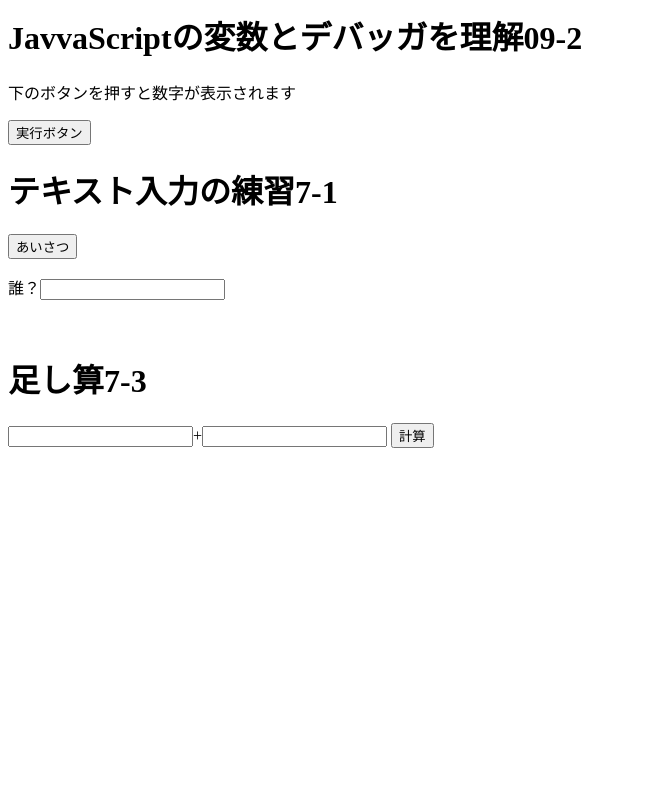
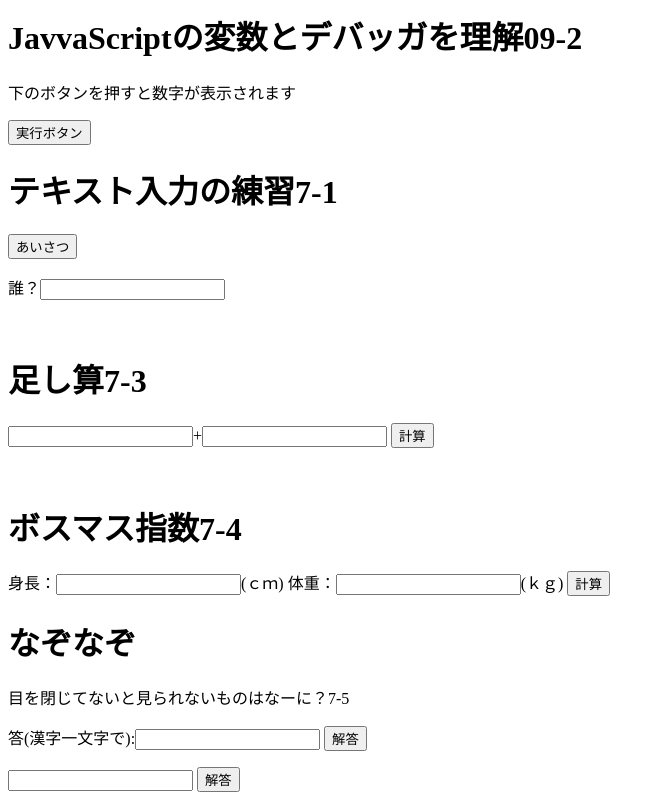
Before and after one commit to naoki5/2018oz-2, a plain HTML site: page index.html in a window 1280 px wide. Shown: the part 1551-2351 px from the top of the page, without its empty margins (0-665 px from the left). Before the commit the page ends 2015 px from the top, so only its background shows below. Drawn offline with Linux system fonts and the light colour scheme.

Commit message:
ex07-5_end

```diff
--- a/ex07-3.js
+++ b/ex07-3.js
@@ -1,5 +1,5 @@
 function add(){
 var x = document.getElementById('input1').value;
 var y = document.getElementById('input2').value;
-alert(x+y);
+alert(Number(x)+Number(y));
 }
--- /dev/null
+++ b/ex07-4.js
@@ -0,0 +1,5 @@
+function abc(){
+  var h =document.getElementById('both1').value;
+  var w = document.getElementById('both2').value;
+  alert(Number(w)/((Number(h)/100)*(Number(h)/100)));
+}
--- /dev/null
+++ b/ex07-5.js
@@ -0,0 +1,9 @@
+function nazo() {
+  if(document.getElementById('answer').value == '夢' ){
+    alert('あたり！');
+  }else
+  {if(document.getElementById('answer').value !== '夢' ){
+      alert('はずれ')
+    }
+    }
+}
--- a/index.html
+++ b/index.html
@@ -16,6 +16,8 @@
   <script src="ex09-2.js"></script>
   <script src="ex07-1.js"></script>
   <script src="ex07-3.js"></script>
+  <script src="ex07-4.js"></script>
+  <script src="ex07-5.js"></script>
 
 </head>
  <body>
@@ -122,6 +124,24 @@
   <input type="text" id="input1">+<input type="text" id="input2">
   <input type="button" value="計算" onclick="add();">
 </p>
-
+<br>
+<h1>
+  ボスマス指数7-4
+</h1>
+身長：<input type="text" id="both1">(ｃｍ)
+体重：<input type="text" id="both2">(ｋｇ)
+<input type="button" value="計算" onclick="abc();">
+<h1>
+  なぞなぞ
+</h1>
+<p>
+  目を閉じてないと見られないものはなーに？7-5
+</p>
+<p>
+  答(漢字一文字で):<input type="text" id="answer">
+  <input type="button" value="解答" onclick="nazo()";>
+</p>
+<input type="text" id="answer">
+<input type="button" value="解答" onclick="nazo();">
 </body>
 </html>
```
Also changed, not shown: ex07-8.js (added, +7 -0 lines), ex07-6.js (added).
